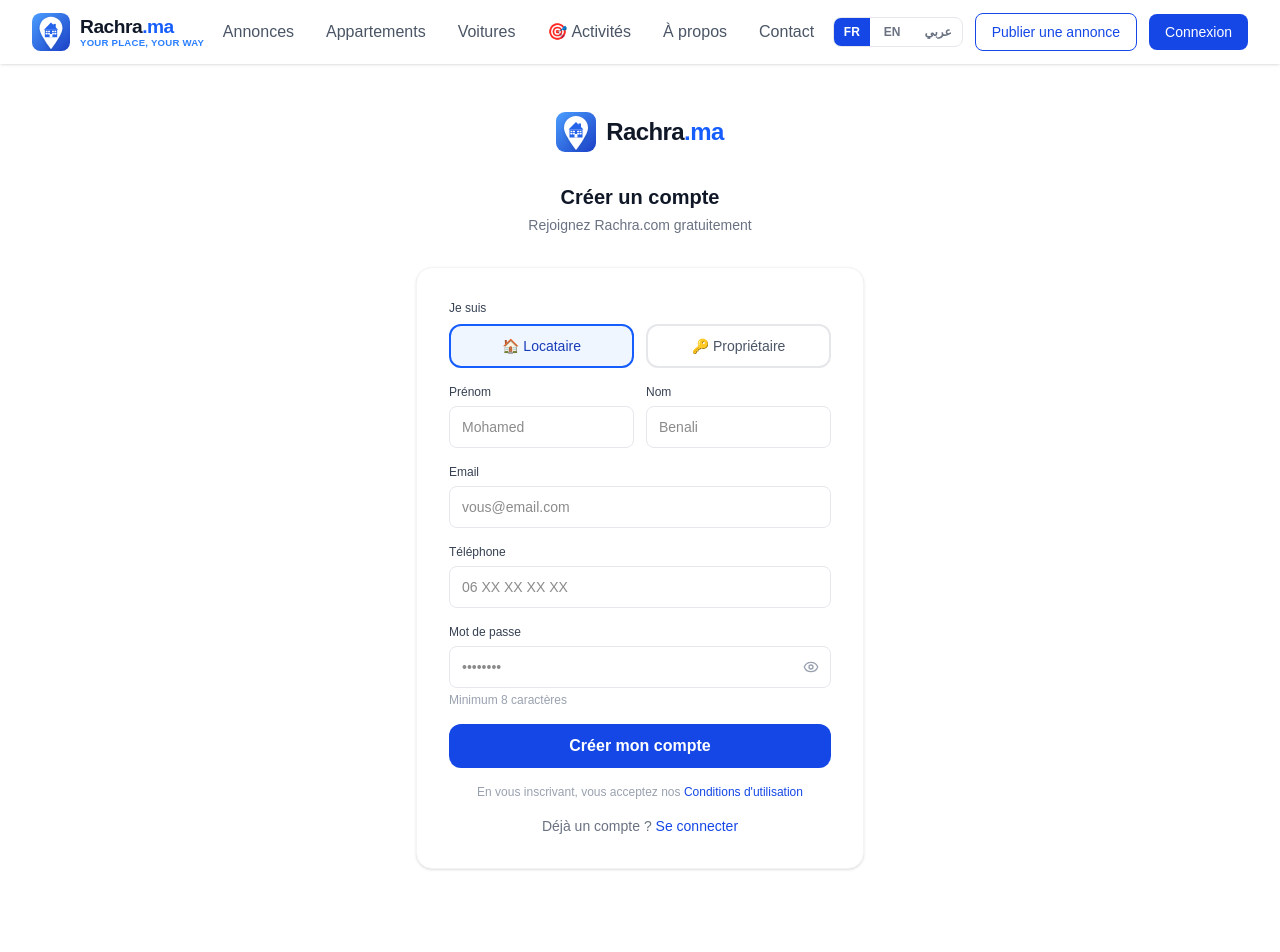
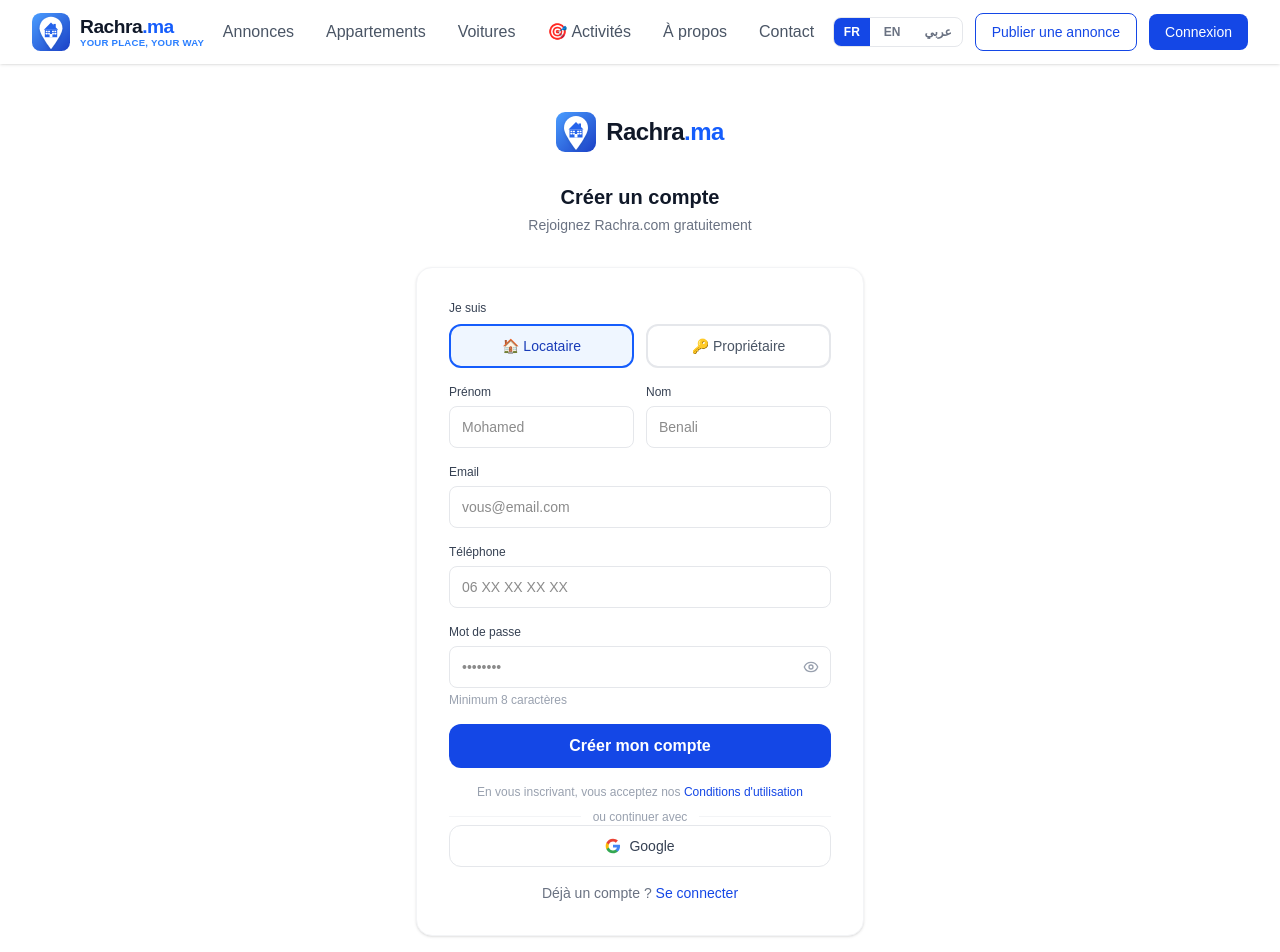
Before and after one commit to elboujjoufimajid-pixel/locafy, a Next.js app: page /auth/register in a window 1280 px wide. Shown: the top 952 px of the page. Built offline with nearby package versions, Linux system fonts and the light colour scheme.

Commit message:
feat: add Google OAuth login with NextAuth.js

```diff
--- /dev/null
+++ b/app/api/auth/[...nextauth]/route.ts
@@ -0,0 +1,2 @@
+import { handlers } from "@/auth";
+export const { GET, POST } = handlers;
--- a/app/layout.tsx
+++ b/app/layout.tsx
@@ -2,7 +2,7 @@
 import "./globals.css";
 import Navbar from "@/components/Navbar";
 import Footer from "@/components/Footer";
-import { LanguageProvider } from "@/lib/i18n";
+import Providers from "@/components/Providers";
 
 export const metadata: Metadata = {
   title: {
@@ -33,11 +33,11 @@
   return (
     <html lang="fr" className="h-full">
       <body className="min-h-full flex flex-col bg-gray-50">
-        <LanguageProvider>
+        <Providers>
           <Navbar />
           <main className="flex-1">{children}</main>
           <Footer />
-        </LanguageProvider>
+        </Providers>
       </body>
     </html>
   );
--- /dev/null
+++ b/auth.ts
@@ -0,0 +1,19 @@
+import NextAuth from "next-auth";
+import Google from "next-auth/providers/google";
+
+export const { handlers, auth, signIn, signOut } = NextAuth({
+  providers: [
+    Google({
+      clientId: process.env.GOOGLE_CLIENT_ID!,
+      clientSecret: process.env.GOOGLE_CLIENT_SECRET!,
+    }),
+  ],
+  callbacks: {
+    async session({ session }) {
+      return session;
+    },
+  },
+  pages: {
+    signIn: "/auth/login",
+  },
+});
--- a/components/LoginForm.tsx
+++ b/components/LoginForm.tsx
@@ -5,6 +5,7 @@
 import { Eye, EyeOff, Loader2 } from "lucide-react";
 import { useT } from "@/lib/i18n";
 import { userLogin } from "@/lib/userAuth";
+import { signIn } from "next-auth/react";
 
 export default function LoginForm() {
   const router = useRouter();
@@ -89,6 +90,7 @@
 
       <button
         type="button"
+        onClick={() => signIn("google", { callbackUrl: "/dashboard" })}
         className="w-full border border-gray-200 py-2.5 rounded-xl text-sm font-medium text-gray-700 hover:bg-gray-50 transition-colors flex items-center justify-center gap-2"
       >
         <svg className="w-4 h-4" viewBox="0 0 24 24">
--- /dev/null
+++ b/components/Providers.tsx
@@ -0,0 +1,11 @@
+"use client";
+import { SessionProvider } from "next-auth/react";
+import { LanguageProvider } from "@/lib/i18n";
+
+export default function Providers({ children }: { children: React.ReactNode }) {
+  return (
+    <SessionProvider>
+      <LanguageProvider>{children}</LanguageProvider>
+    </SessionProvider>
+  );
+}
--- a/components/RegisterForm.tsx
+++ b/components/RegisterForm.tsx
@@ -4,6 +4,7 @@
 import { useRouter } from "next/navigation";
 import { Eye, EyeOff, Loader2 } from "lucide-react";
 import { userLogin } from "@/lib/userAuth";
+import { signIn } from "next-auth/react";
 
 export default function RegisterForm() {
   const router = useRouter();
@@ -149,6 +150,27 @@
         En vous inscrivant, vous acceptez nos{" "}
         <a href="#" className="text-blue-700">Conditions d&apos;utilisation</a>
       </p>
+
+      <div className="relative my-2">
+        <hr className="border-gray-100" />
+        <span className="absolute inset-x-0 top-1/2 -translate-y-1/2 flex justify-center">
+          <span className="bg-white px-3 text-xs text-gray-400">ou continuer avec</span>
+        </span>
+      </div>
+
+      <button
+        type="button"
+        onClick={() => signIn("google", { callbackUrl: "/dashboard" })}
+        className="w-full border border-gray-200 py-2.5 rounded-xl text-sm font-medium text-gray-700 hover:bg-gray-50 transition-colors flex items-center justify-center gap-2"
+      >
+        <svg className="w-4 h-4" viewBox="0 0 24 24">
+          <path fill="#4285F4" d="M22.56 12.25c0-.78-.07-1.53-.2-2.25H12v4.26h5.92c-.26 1.37-1.04 2.53-2.21 3.31v2.77h3.57c2.08-1.92 3.28-4.74 3.28-8.09z"/>
+          <path fill="#34A853" d="M12 23c2.97 0 5.46-.98 7.28-2.66l-3.57-2.77c-.98.66-2.23 1.06-3.71 1.06-2.86 0-5.29-1.93-6.16-4.53H2.18v2.84C3.99 20.53 7.7 23 12 23z"/>
+          <path fill="#FBBC05" d="M5.84 14.09c-.22-.66-.35-1.36-.35-2.09s.13-1.43.35-2.09V7.07H2.18C1.43 8.55 1 10.22 1 12s.43 3.45 1.18 4.93l2.85-2.22.81-.62z"/>
+          <path fill="#EA4335" d="M12 5.38c1.62 0 3.06.56 4.21 1.64l3.15-3.15C17.45 2.09 14.97 1 12 1 7.7 1 3.99 3.47 2.18 7.07l3.66 2.84c.87-2.6 3.3-4.53 6.16-4.53z"/>
+        </svg>
+        Google
+      </button>
     </form>
   );
 }
--- a/package.json
+++ b/package.json
@@ -16,7 +16,7 @@
     "date-fns": "^4.1.0",
     "lucide-react": "^1.7.0",
     "next": "16.2.3",
-    "next-auth": "^4.24.13",
+    "next-auth": "^5.0.0-beta.30",
     "react": "19.2.4",
     "react-dom": "19.2.4",
     "tailwind-merge": "^3.5.0"
```
Also changed, not shown: 1 other file (tests, documents, lock files or other folders).
